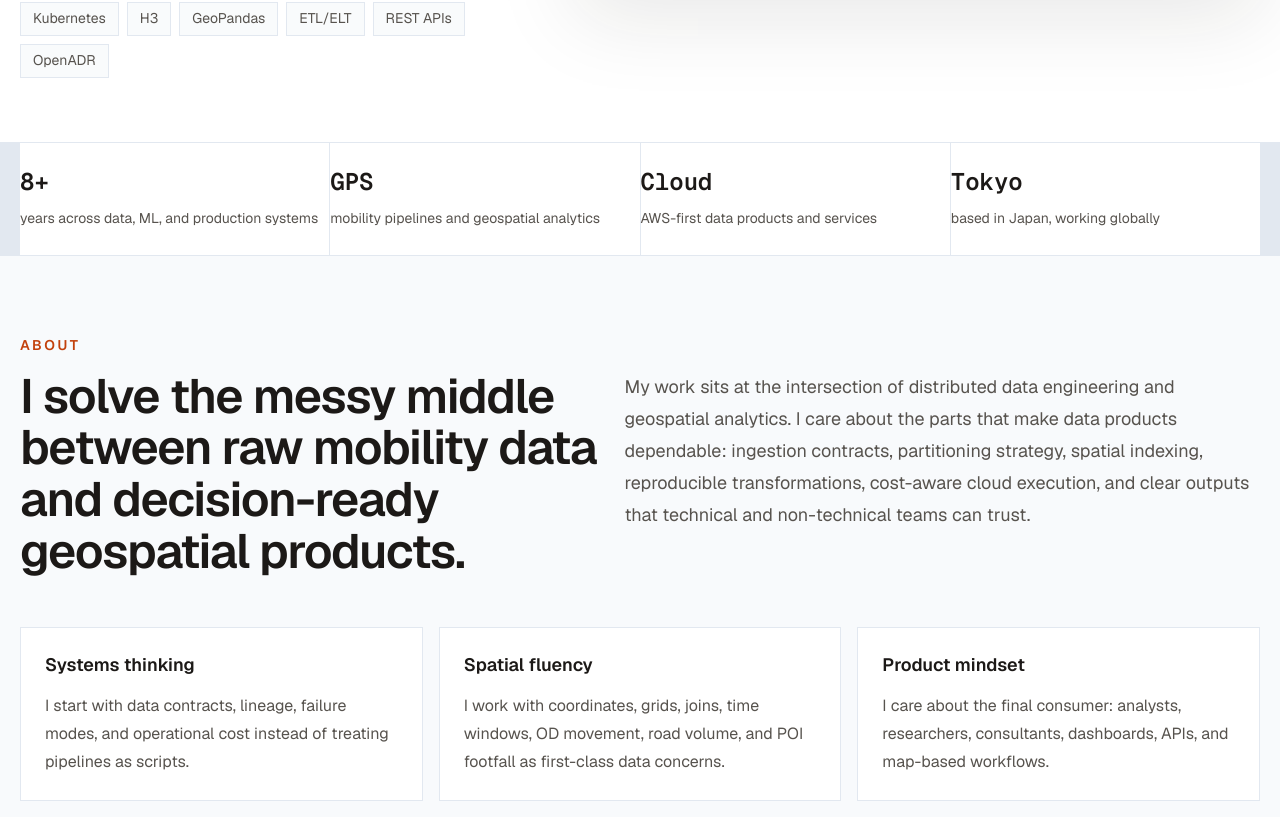
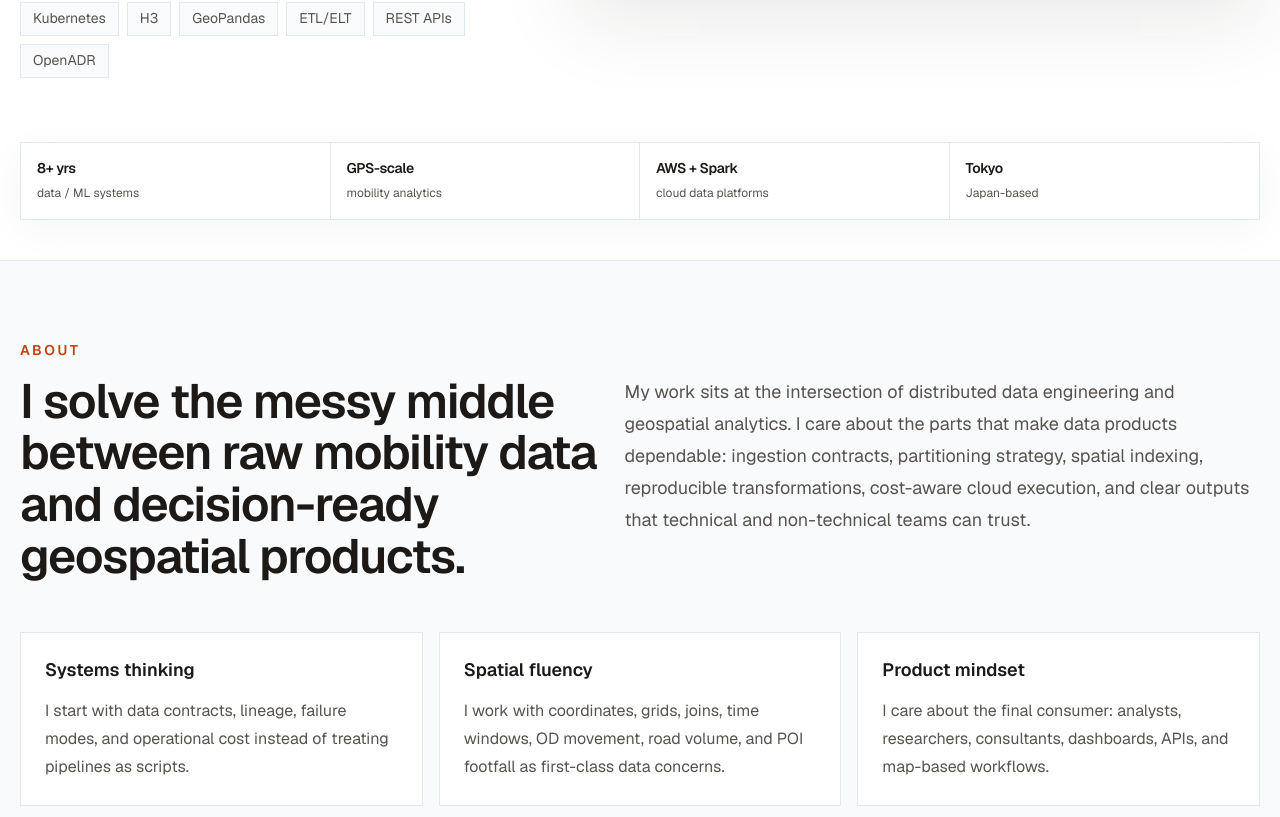
Before and after one commit to bikashsapkota/bikashsapkota.com, a Next.js app: page / in a window 1280 px wide. Shown: the part 763-1580 px from the top of the page. Built offline with nearby package versions, Linux system fonts and the light colour scheme.

Commit message:
Refine metrics row and education details

```diff
--- a/src/app/page.tsx
+++ b/src/app/page.tsx
@@ -99,13 +99,15 @@ export default function Home() {
           </Reveal>
         </div>
 
-        <div className="relative mx-auto grid max-w-7xl gap-px border-t border-line bg-line px-5 md:grid-cols-4">
-          {metrics.map((metric) => (
-            <div key={metric.label} className="bg-surface py-6">
-              <p className="font-mono text-2xl font-semibold text-foreground">{metric.value}</p>
-              <p className="mt-2 max-w-xs text-sm leading-6 text-muted">{metric.label}</p>
-            </div>
-          ))}
+        <div className="relative mx-auto max-w-7xl px-5 pb-10">
+          <div className="grid border border-line bg-surface shadow-[0_10px_40px_rgba(15,23,42,0.04)] sm:grid-cols-2 lg:grid-cols-4">
+            {metrics.map((metric) => (
+              <div key={metric.label} className="border-line px-4 py-4 sm:border-r last:border-r-0">
+                <p className="text-sm font-semibold tracking-tight text-foreground">{metric.value}</p>
+                <p className="mt-1 text-xs leading-5 text-muted">{metric.label}</p>
+              </div>
+            ))}
+          </div>
         </div>
       </section>
 
@@ -359,7 +361,7 @@ export default function Home() {
                 title="Details"
                 items={[
                   { label: profile.location, href: "#top" },
-                  { label: "BSc CSIT, Tribhuvan University", href: "#education" },
+                  { label: "BSc CSIT, Deerwalk Institute of Technology", href: "#education" },
                   { label: profile.languages.join(" / "), href: "#skills" },
                 ]}
               />
--- a/src/lib/content.ts
+++ b/src/lib/content.ts
@@ -113,10 +113,10 @@ export const links: LinkItem[] = [
 ];
 
 export const metrics: MetricItem[] = [
-  { value: "8+", label: "years across data, ML, and production systems" },
-  { value: "GPS", label: "mobility pipelines and geospatial analytics" },
-  { value: "Cloud", label: "AWS-first data products and services" },
-  { value: "Tokyo", label: "based in Japan, working globally" },
+  { value: "8+ yrs", label: "data / ML systems" },
+  { value: "GPS-scale", label: "mobility analytics" },
+  { value: "AWS + Spark", label: "cloud data platforms" },
+  { value: "Tokyo", label: "Japan-based" },
 ];
 
 export const techStack = [
@@ -225,10 +225,10 @@ export const skillGroups: SkillGroup[] = [
 export const education: EducationItem[] = [
   {
     degree: "BSc CSIT",
-    institution: "Tribhuvan University",
+    institution: "Deerwalk Institute of Technology, Tribhuvan University",
     location: "Nepal",
     description:
-      "Bachelor of Science in Computer Science and Information Technology, grounding later work in software systems, data platforms, and applied machine learning.",
+      "Bachelor of Science in Computer Science and Information Technology from Deerwalk Institute of Technology, affiliated with Tribhuvan University, grounding later work in software systems, data platforms, and applied machine learning.",
   },
 ];
 
```
